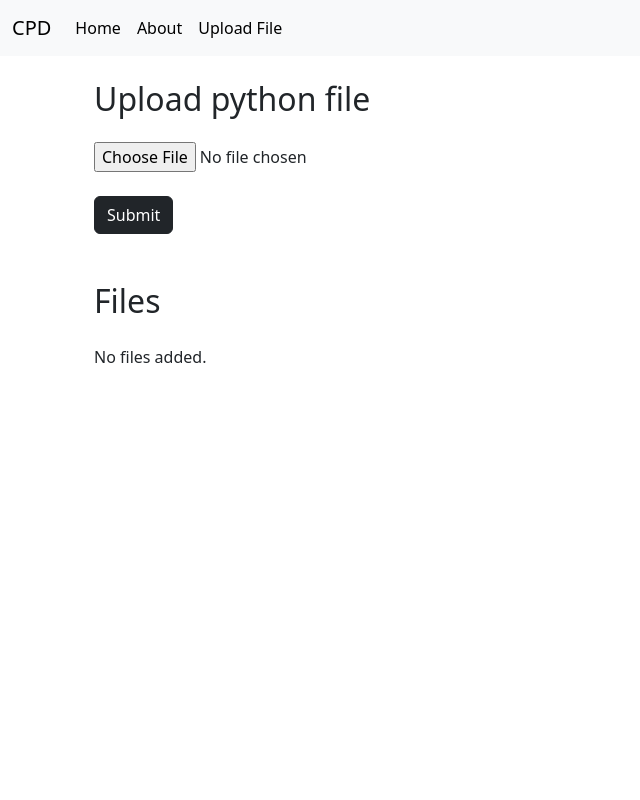
After one commit to Seif72/CodePlagiarismDetection, a Django app: page /upload/ in a window 1280 px wide. The commit adds this page. Shown: the whole page, without its empty margins (0-640 px from the left). Run offline with Django 4.2, Linux system fonts and the light colour scheme; some libraries are stand-ins or nearby versions.

Commit message:
add upload page

```diff
--- a/cpd/cpd/settings.py
+++ b/cpd/cpd/settings.py
@@ -39,6 +39,7 @@ INSTALLED_APPS = [
     'django.contrib.staticfiles',
     'plagiarismDetector.apps.PlagiarismdetectorConfig',
     'bootstrap5',
+    'crispy_forms',
 ]
 
 MIDDLEWARE = [
--- a/cpd/plagiarismDetector/templates/plagiarismDetector/base.html
+++ b/cpd/plagiarismDetector/templates/plagiarismDetector/base.html
@@ -1,5 +1,7 @@
  {# Load the tag library #}
  {% load bootstrap5 %}
+ {% comment %} {% load static %} {% endcomment %}
+
 
 {# Load CSS and JavaScript #}
  {% bootstrap_css %}
@@ -11,15 +13,19 @@
 <!DOCTYPE html>
 <html>
 <head>
+
+    {% comment %} <link rel="stylesheet" type="text/css" href="{% static 'plagiarismDetector/main.css' %}"> {% endcomment %}
+
     {% if title %}
         <title>CPD - {{ title }}</title>
     {% else %}
         <title>CPD</title>
     {% endif %}
 </head>
-<nav class="navbar navbar-dark bg-dark">
+<body>
+  <nav class="navbar navbar-expand-lg bg-light">
     <div class="container-fluid">
-        <a class="navbar-brand" href="#">Navbar</a>
+      <a class="navbar-brand" href="{% url 'home' %}">CPD</a>
       <button class="navbar-toggler" type="button" data-bs-toggle="collapse" data-bs-target="#navbarSupportedContent" aria-controls="navbarSupportedContent" aria-expanded="false" aria-label="Toggle navigation">
         <span class="navbar-toggler-icon"></span>
       </button>
@@ -31,11 +37,13 @@
           <li class="nav-item">
             <a class="nav-link active" aria-current="page" href="{% url 'about' %}">About</a>
           </li>
+          <li class="nav-item">
+            <a class="nav-link active" aria-current="page" href="{% url 'upload' %}">Upload File</a>
+          </li>
         </ul>
       </div>
     </div>
   </nav>
-<body>
   <div class="container">
     {% block content %}{% endblock %}
   </div>
--- /dev/null
+++ b/cpd/plagiarismDetector/templates/plagiarismDetector/upload.html
@@ -0,0 +1,64 @@
+{% extends "plagiarismDetector/base.html" %}
+{% block content %}
+{% load crispy_forms_tags %}
+
+    <div class="container">
+        <h2 class="my-4">Upload python file</h2>
+        <form method="post" enctype="multipart/form-data">
+            {% csrf_token %}
+                {{form|crispy}}
+            <input type="file" name="upload" accept=".py">
+            <br>
+            <button class="btn btn-dark my-4" type="submit">Submit</button>
+        </form>
+
+        <!--See File Uploaded-->
+        <h2 class="my-4">Files</h2>
+        <div class="row">
+        {% if uploaded_file_url %}
+        <div class="col-lg-4 col-md-6 col-sm-12 pb-4">
+            <p>Uploaded to:<a href="{{ uploaded_file_url }}">{{ uploaded_file_url }}</a></p>
+            <a class="btn btn-dark my-4" href="/">Return to Homepage</a>
+        {% else %}
+        <p>No files added.</p>
+        {% endif %}
+        </div>
+
+    </div>
+
+{% endblock %}
+
+{% comment %} {% extends "plagiarismDetector/base.html" %}
+
+{% block content %}
+
+{% load crispy_forms_tags %}
+
+        <div class="container">
+
+          <!--Django Form-->
+          <h2 class="my-4">Upload python file</h2>
+          <form method="post" enctype="multipart/form-data">
+            {% csrf_token %}
+              {{form|crispy}}
+                <button class="btn btn-dark my-4" type="submit">Submit</button>
+          </form>
+
+        <!--Django Model-->
+        <h2 class="my-4">Files</h2>
+        <div class="row">
+          {% for f in files %}
+          <div class="col-lg-4 col-md-6 col-sm-12 pb-4">
+            <div class="card h-100 p-4">
+              <a href="/media/{{f.file}}">View File</a>
+            </div>
+          </div>
+          {% empty %}
+          <p>No files added.</p>
+          {% endfor %}
+        </div>
+
+      </div>
+
+
+{% endblock %} {% endcomment %}
--- a/cpd/plagiarismDetector/urls.py
+++ b/cpd/plagiarismDetector/urls.py
@@ -1,7 +1,8 @@
 from django.urls import path
-from .  import views
+from . import views
 
 urlpatterns = [
     path('', views.home, name='home'),
     path('about/', views.about, name='about'),
+    path('upload/', views.upload, name='upload'),
 ]
--- a/cpd/plagiarismDetector/views.py
+++ b/cpd/plagiarismDetector/views.py
@@ -1,7 +1,17 @@
 from django.shortcuts import render
+from django.core.files.storage import FileSystemStorage
 
 def home(request):
     return render(request, 'plagiarismDetector/home.html', {'title': 'Home'})
 
 def about(request):
     return render(request, 'plagiarismDetector/about.html', {'title': 'About'})
+
+def upload(request):
+    if request.method == 'POST' and request.FILES['upload']:
+        upload = request.FILES['upload']
+        fss = FileSystemStorage()
+        file = fss.save(upload.name, upload)
+        file_url = fss.url(file)
+        return render(request, 'plagiarismDetector/upload.html', {'file_url': file_url})
+    return render(request, 'plagiarismDetector/upload.html')
```
Also changed, not shown: cpd/plagiarismDetector/static/plagiarismDetector/main.css (added, +86 -0 lines), cpd/urls.py (added, +22 -0 lines), requirements.txt (line endings or trailing spaces). Lines whose indentation alone changed are shown as unchanged.
